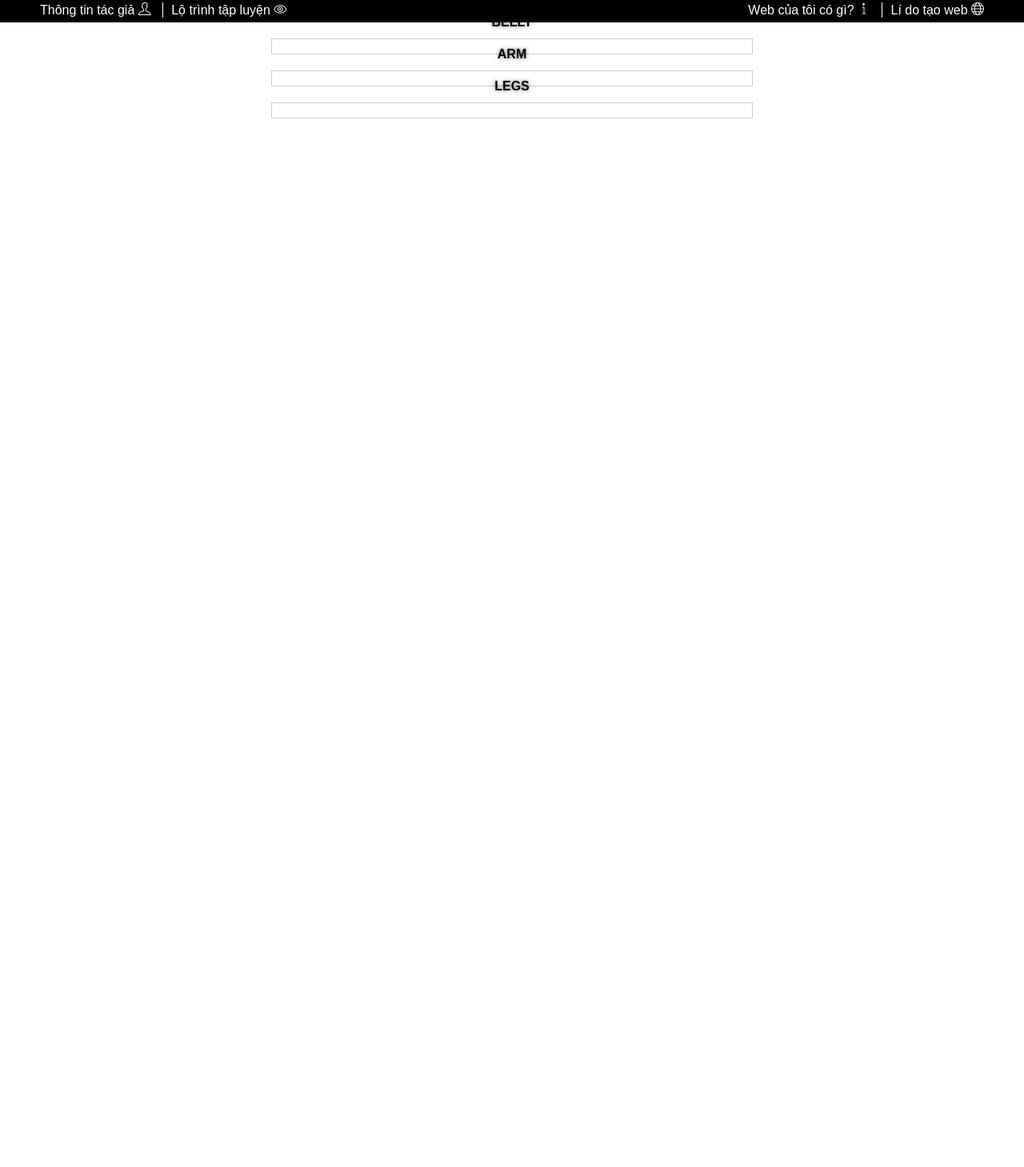
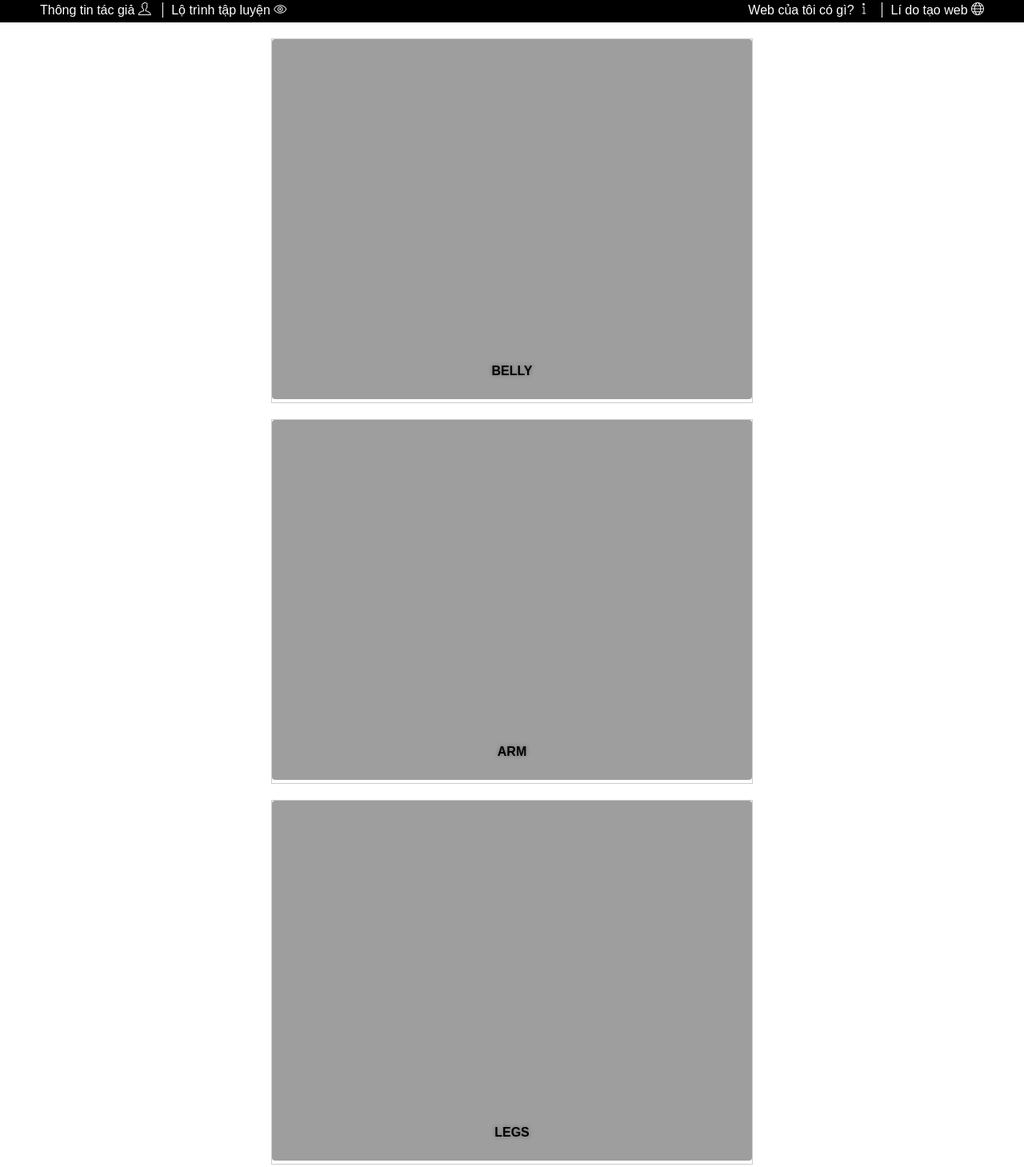
Before and after one commit to QuocDev2009/bodyBuilding, a plain HTML site: page beginner/beginner_home.html in a window 1280 px wide. Shown: the part 92-1551 px from the top of the page at 80% size. Before the commit the page ends 800 px from the top, so only its background shows below. Drawn offline with Linux system fonts and the light colour scheme; the site is published under a folder, as on GitHub Pages, so addresses that start at the root find nothing.

Commit message:
Fix link

```diff
--- a/beginner/beginner_home.html
+++ b/beginner/beginner_home.html
@@ -77,19 +77,19 @@
             <ul class="exerList">
                 <li class="exerList__items">
                     <a href="./beginner_belly.html">
-                        <img src="/assets/img/page/beginner/belly.jpg" alt="">
+                        <img src="../assets/img/page/beginner/belly.jpg" alt="">
                         <span class="exerList__items-desc">Belly</span>
                     </a>
                 </li>
                 <li class="exerList__items">
                     <a href="./beginner_arm.html">
-                        <img src="/assets/img/page/beginner/arm.jpg" alt="">
+                        <img src="../assets/img/page/beginner/arm.jpg" alt="">
                         <span class="exerList__items-desc">arm</span>
                     </a>
                 </li>
                 <li class="exerList__items">
                     <a href="./beginner_legs.html">
-                        <img src="/assets/img/page/beginner/legs.webp" alt="">
+                        <img src="../assets/img/page/beginner/legs.webp" alt="">
                         <span class="exerList__items-desc">legs</span>
                     </a>
                 </li>
@@ -107,6 +107,6 @@
             </div>
         </div>
     </div>
-    <script src="/assets/script/modal.js"></script>
+    <script src="../assets/script/modal.js"></script>
 </body>
 </html>
```
